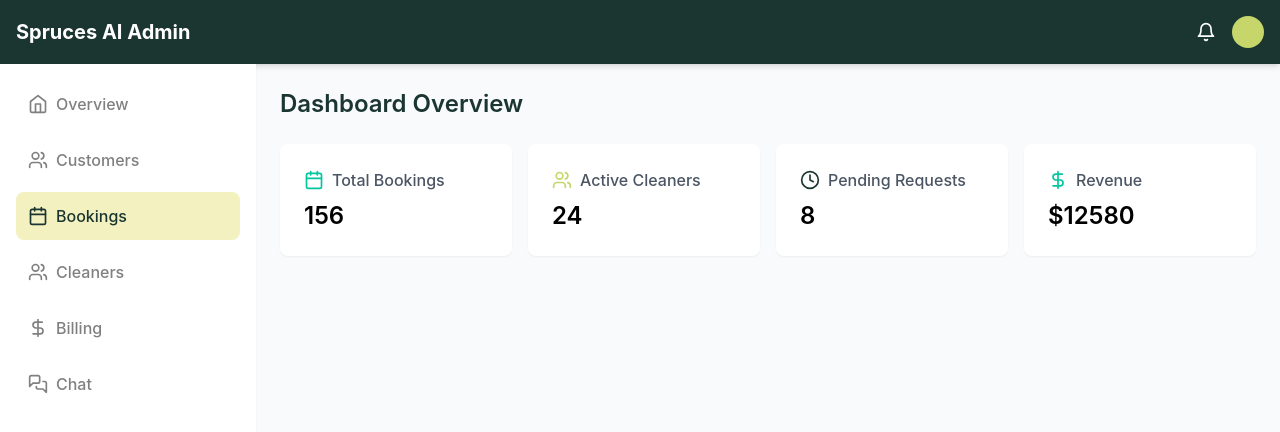
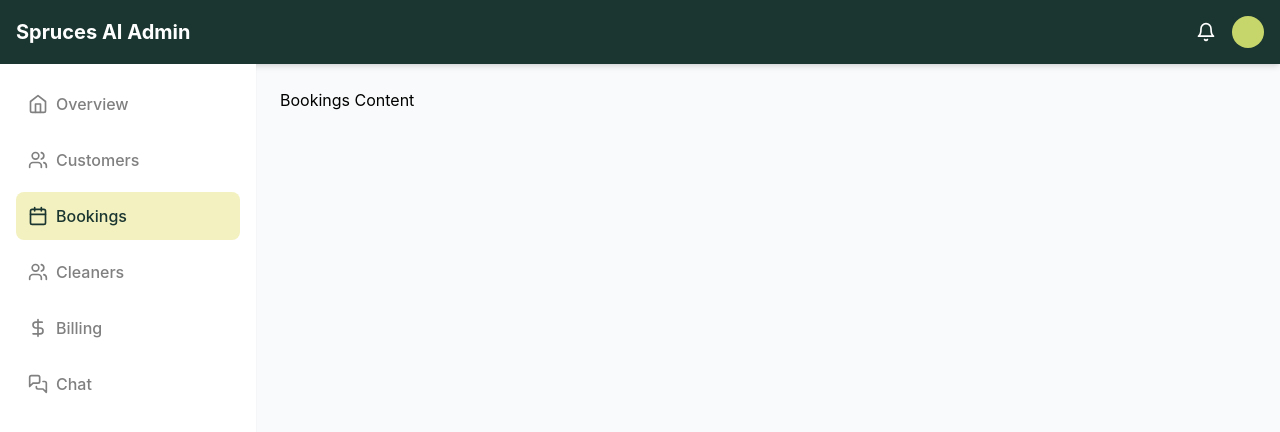
Before and after one commit to Leoplazai/spruces-ai-admin, a Next.js app: page / in a window 1280 px wide. Both pictures are taken after a click on the button "Bookings". Shown: the top 432 px of the page. Built offline with nearby package versions, Linux system fonts and the light colour scheme.

Commit message:
Update index.js

```diff
--- a/src/pages/index.js
+++ b/src/pages/index.js
@@ -1,3 +1,4 @@
+import CustomerList from '../components/Customers/CustomerList';
 import React, { useState } from 'react';
 import Head from 'next/head';
 import {
@@ -60,7 +61,7 @@ const AdminDashboard = () => {
     </div>
   );
 
-  return (
+return (
     <div>
       <Head>
         <title>Spruces AI Admin</title>
@@ -110,7 +111,12 @@ const AdminDashboard = () => {
 
           {/* Main Content */}
           <div className="flex-1 p-6 overflow-auto">
-            <OverviewSection />
+            {activeTab === 'overview' && <OverviewSection />}
+            {activeTab === 'customers' && <CustomerList />}
+            {activeTab === 'bookings' && <div>Bookings Content</div>}
+            {activeTab === 'cleaners' && <div>Cleaners Content</div>}
+            {activeTab === 'billing' && <div>Billing Content</div>}
+            {activeTab === 'chat' && <div>Chat Content</div>}
           </div>
         </div>
       </div>
```
